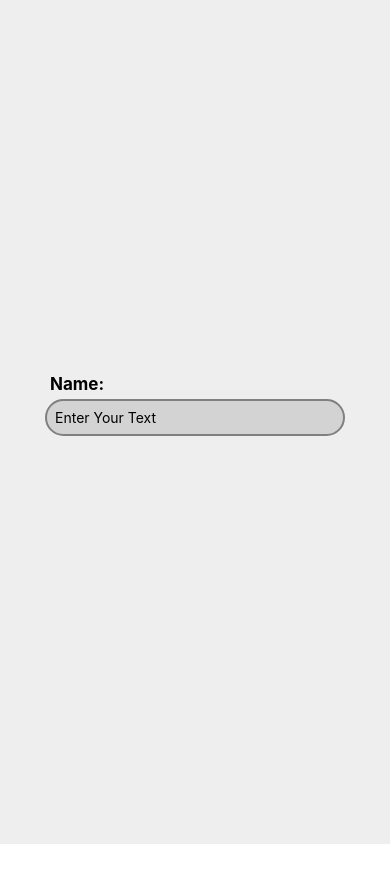
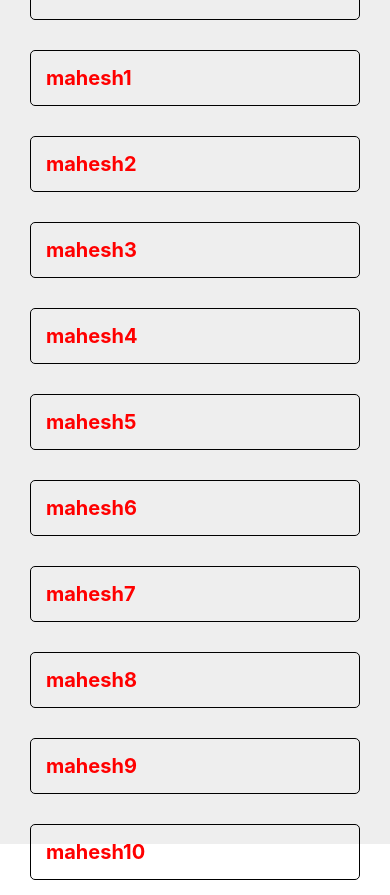
Before and after one commit to ErMapsh/react-native-CLI, a React Native app: screen / in a window 390 px wide. Before the commit the page ends 844 px from the top, so only its background shows below. Built offline with nearby package versions, Linux system fonts and the light colour scheme.

Commit message:
arrray item in react-native

```diff
--- a/App.js
+++ b/App.js
@@ -1,7 +1,8 @@
 import React, {useState} from 'react';
 import { View } from 'react-native';
-import InputTextFile from './component/InputTextFile';
+import ArrayList from './component/ArrayList';
 import { styles } from './style';
+// import InputTextFile from './component/InputTextFile';
 // import UseStateHook from './component/UseStateHook';
 
 export default function App() {
@@ -26,7 +27,8 @@ export default function App() {
   return (
     <View style={styles.container}>
       {/* <UseStateHook plus={plus} minus={minus} flag={flag} counter={counter} /> */}
-      <InputTextFile />
+      {/* <InputTextFile /> */}
+      <ArrayList/>
     </View>
   );
 }
--- /dev/null
+++ b/component/ArrayList.js
@@ -0,0 +1,35 @@
+import React, {useState} from 'react';
+import {View, Text, ScrollView} from 'react-native';
+import {listStyle} from '../style';
+
+// when we use render list value like then we got out space list in screen, so recommended this
+// u can use scroll view
+
+export default function ArrayList() {
+  const [data, setdata] = useState([
+    {id: 1, name: 'mahesh'},
+    {id: 2, name: 'mahesh1'},
+    {id: 3, name: 'mahesh2'},
+    {id: 4, name: 'mahesh3'},
+    {id: 5, name: 'mahesh4'},
+    {id: 6, name: 'mahesh5'},
+    {id: 7, name: 'mahesh6'},
+    {id: 8, name: 'mahesh7'},
+    {id: 9, name: 'mahesh8'},
+    {id: 10, name: 'mahesh9'},
+    {id: 11, name: 'mahesh10'},
+  ]);
+  return (
+    <View style={listStyle.container}>
+      <ScrollView>
+        {data.map((ListData, index) => {
+          return (
+            <View key={ListData.id}>
+              <Text style={listStyle.text}>{ListData.name}</Text>
+            </View>
+          );
+        })}
+      </ScrollView>
+    </View>
+  );
+}
--- a/style.js
+++ b/style.js
@@ -46,4 +46,20 @@ const styles = StyleSheet.create({
 
 });
 
-export {styles};
+const listStyle = StyleSheet.create({
+  container:{
+    flex: 1,
+    flexDirection: "column"
+  },
+  text:{
+    borderRadius: 5,
+    borderWidth: 1,
+    borderColor: 'black',
+    fontSize: 20,
+    padding: 15, margin: 15,
+    color : 'red',
+    fontWeight: 'bold',
+  }
+})
+
+export {styles, listStyle};
```
